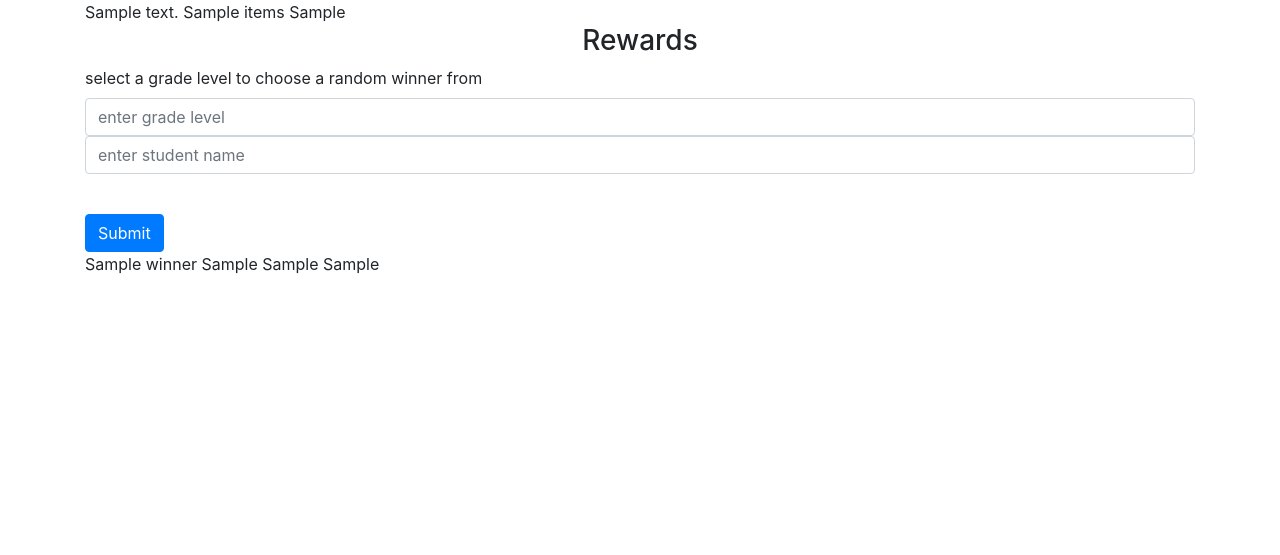
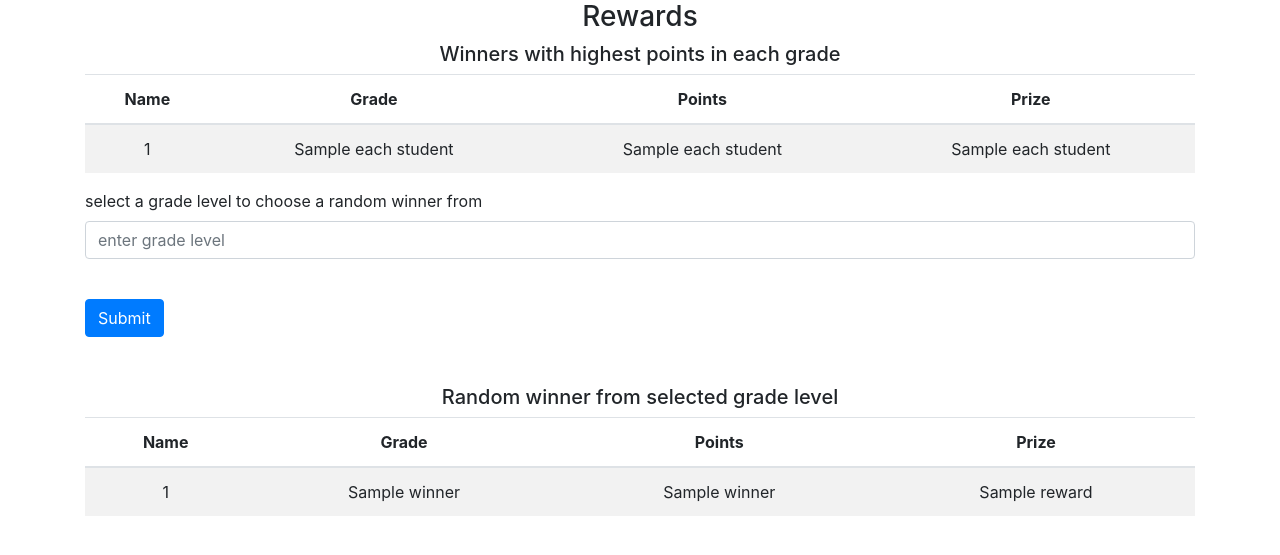
Before and after one commit to TahaL863/23nlc, a Flask app: template website/templates/rewards.html in a window 1280 px wide. Shown: the part 56-611 px from the top of the page. Run offline with Flask 2, Linux system fonts and the light colour scheme; the template is opened without the code that fills it: most values are stand-ins (such as "Sample title", 1, 10 or a date in 2020); some libraries are stand-ins or nearby versions.

Commit message:
Inserted tables working for reports and rewards correctly

```diff
--- a/website/__init__.py
+++ b/website/__init__.py
@@ -21,6 +21,6 @@ def create_app():
 
     with app.app_context():
         db.create_all()
-        print('Created Database!')
+        print('Created or updated Database!')
 
     return app
--- a/website/models.py
+++ b/website/models.py
@@ -2,6 +2,7 @@ from . import db
 from flask_login import UserMixin
 from sqlalchemy.sql import func
 
+# NEED TO DELETE NOTES IF NOT USED FOR STORING REPORTS
 class Note(db.Model):
     id = db.Column(db.Integer, primary_key=True)
     data = db.Column(db.String(100))
--- a/website/templates/rewards.html
+++ b/website/templates/rewards.html
@@ -1,22 +1,61 @@
 {% extends "base.html" %} {% block title %}Changed{% endblock %}
-
 {% block content %}
-{{text3}}
-{{items}}
-{{elected_grade}}
 
 <form method="post">
     <h3 align="center">Rewards</h3>
+    <table id="data" class="table table-striped">
+        <thead>
+            <h5 align="center">Winners with highest points in each grade</h5>
+            <tr align="center">
+            <th>Name</th>
+            <th>Grade</th>
+            <th>Points</th>
+            <th>Prize</th>
+          </tr>
+        </thead>
+        <tbody>
+          {% for eachStudent in highestPbyGrades %}
+            <tr align="center">
+              <td>{{ eachStudent[0]}}</td>
+              <td>{{ eachStudent[1]}}</td>
+              <td>{{ eachStudent[2]}}</td>
+              <td>{{ eachStudent[3]}}</td>
+            </tr>
+          {% endfor %}
+        </tbody>
+      </table>
     <div class="form-group">
     <label for="student_id">select a grade level to choose a random winner from</label>
     <input type="text" class="form-control" name="grade_level" placeholder="enter grade level">
-    <input type="text" class="form-control" name="student_name" placeholder="enter student name">
-  </div>
+    </div>
 <br />
 <button type="submit" class="btn btn-primary">Submit</button>
 </form>
-{{winner}}
-{{reward1}}
-{{reward2}}
-{{reward3}}
+
+<!-- {{winner}}
+{{reward}} -->
+
+<table id="data" class="table table-striped">
+    <thead>
+        <br />
+        <br />
+        <h5 align="center">Random winner from selected grade level</h5>
+        <tr align="center">
+        <th>Name</th>
+        <th>Grade</th>
+        <th>Points</th>
+        <th>Prize</th>
+        </tr>
+    </thead>
+    <tbody>
+        {% for w in winner %}
+            <tr align="center">
+                <td>{{w[0]}}</td>
+                <td>{{w[1]}}</td>
+                <td>{{w[2]}}</td>
+                <td>{{reward}}</td>
+            </tr>
+        {% endfor %}
+    </tbody>
+</table>
 {% endblock %}
```
Also changed, not shown: website/auth.py (+19 -13 lines), website/templates/reports.html (+20 -1 lines).
